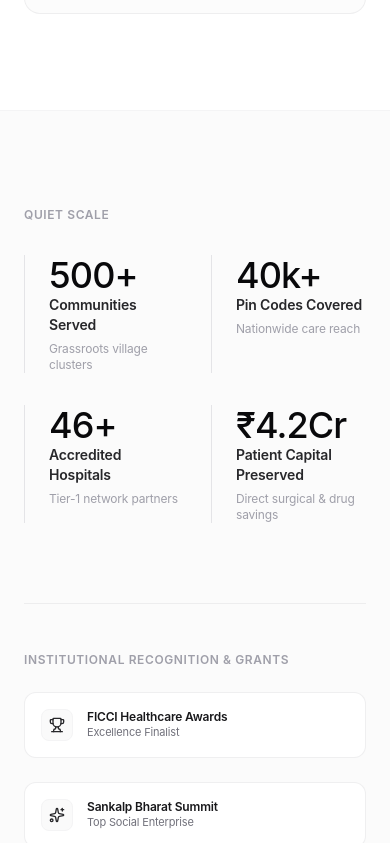
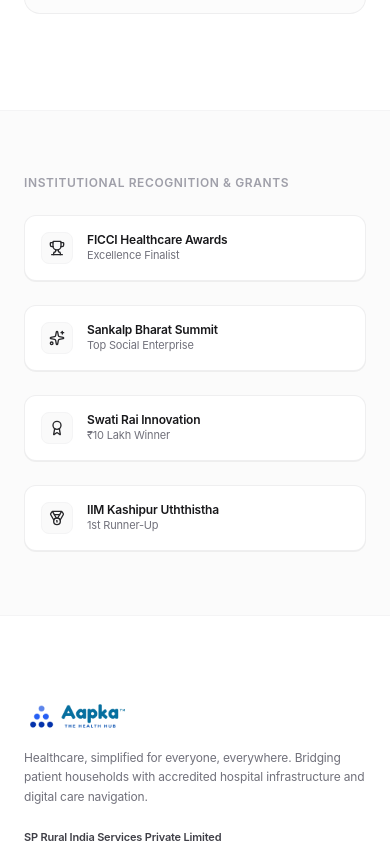
Before and after one commit to aapkatech/Aapka, a React (Vite) app: page / in a window 390 px wide. Shown: the part 6488-7331 px from the top of the page. Built offline with nearby package versions, Linux system fonts and the light colour scheme.

Commit message:
fix: remove Quiet Scale metrics row

```diff
--- a/src/components/QuietProof.tsx
+++ b/src/components/QuietProof.tsx
@@ -9,13 +9,6 @@
 export const QuietProof: React.FC<QuietProofProps> = ({ t }) => {
   const icons = [Trophy, Sparkles, Award, Medal];
 
-  const defaultMetrics = [
-    { value: "500+", label: "Communities Served", sub: "Grassroots village clusters" },
-    { value: "40k+", label: "Pin Codes Covered", sub: "Nationwide care reach" },
-    { value: "46+", label: "Accredited Hospitals", sub: "Tier-1 network partners" },
-    { value: "₹4.2Cr", label: "Patient Capital Preserved", sub: "Direct surgical & drug savings" }
-  ];
-
   const defaultRecognitions = [
     { title: "FICCI Healthcare Awards", detail: "Excellence Finalist" },
     { title: "Sankalp Bharat Summit", detail: "Top Social Enterprise" },
@@ -23,39 +16,15 @@
     { title: "IIM Kashipur Uththistha", detail: "1st Runner-Up" }
   ];
 
-  const metrics = t?.metrics || defaultMetrics;
   const recognitions = t?.recognitions || defaultRecognitions;
-  const tag = t?.tag || "Quiet Scale";
   const recognitionTag = t?.recognitionTag || "Institutional Recognition & Grants";
 
   return (
-    <section id="impact" className="py-24 sm:py-32 bg-zinc-50/70 border-t border-zinc-100">
-      <div className="max-w-7xl mx-auto px-6 sm:px-8 lg:px-12 space-y-20">
-
-        {/* Metric Display in Clean Typography */}
-        <div className="space-y-4">
-          <p className="text-xs font-semibold uppercase tracking-wider text-zinc-400">
-            {tag}
-          </p>
-          <div className="grid grid-cols-2 lg:grid-cols-4 gap-8 sm:gap-12 pt-4">
-            {metrics.map((metric, i) => (
-              <div key={i} className="space-y-1.5 border-l border-zinc-200 pl-6">
-                <span className="text-4xl sm:text-5xl lg:text-6xl font-medium tracking-tight text-zinc-950 font-sans">
-                  {metric.value}
-                </span>
-                <p className="text-sm font-semibold text-zinc-800">
-                  {metric.label}
-                </p>
-                <p className="text-xs text-zinc-400 font-normal">
-                  {metric.sub}
-                </p>
-              </div>
-            ))}
-          </div>
-        </div>
+    <section id="impact" className="py-16 sm:py-20 bg-zinc-50/70 border-t border-zinc-100">
+      <div className="max-w-7xl mx-auto px-6 sm:px-8 lg:px-12 space-y-6">
 
         {/* Recognition Strip in Clean Line */}
-        <div className="pt-12 border-t border-zinc-200/60">
+        <div>
           <p className="text-xs font-semibold uppercase tracking-wider text-zinc-400 mb-6">
             {recognitionTag}
           </p>
@@ -66,7 +35,7 @@
               return (
                 <div
                   key={i}
-                  className="flex items-center gap-3.5 p-4 rounded-xl bg-white border border-zinc-200/60"
+                  className="flex items-center gap-3.5 p-4 rounded-xl bg-white border border-zinc-200/60 shadow-2xs hover:border-zinc-300 transition-colors"
                 >
                   <div className="w-8 h-8 rounded-lg bg-zinc-50 border border-zinc-100 flex items-center justify-center text-zinc-600 shrink-0">
                     <Icon className="w-4 h-4 text-zinc-800" />
```
